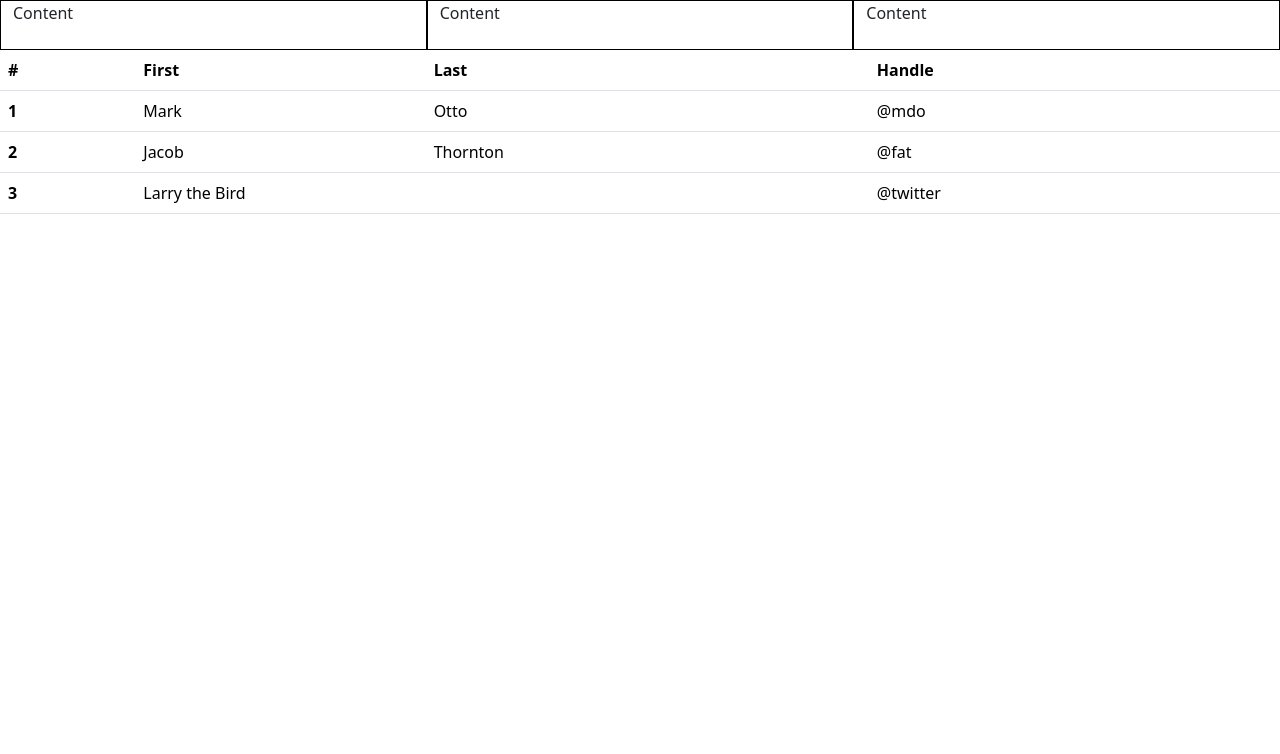
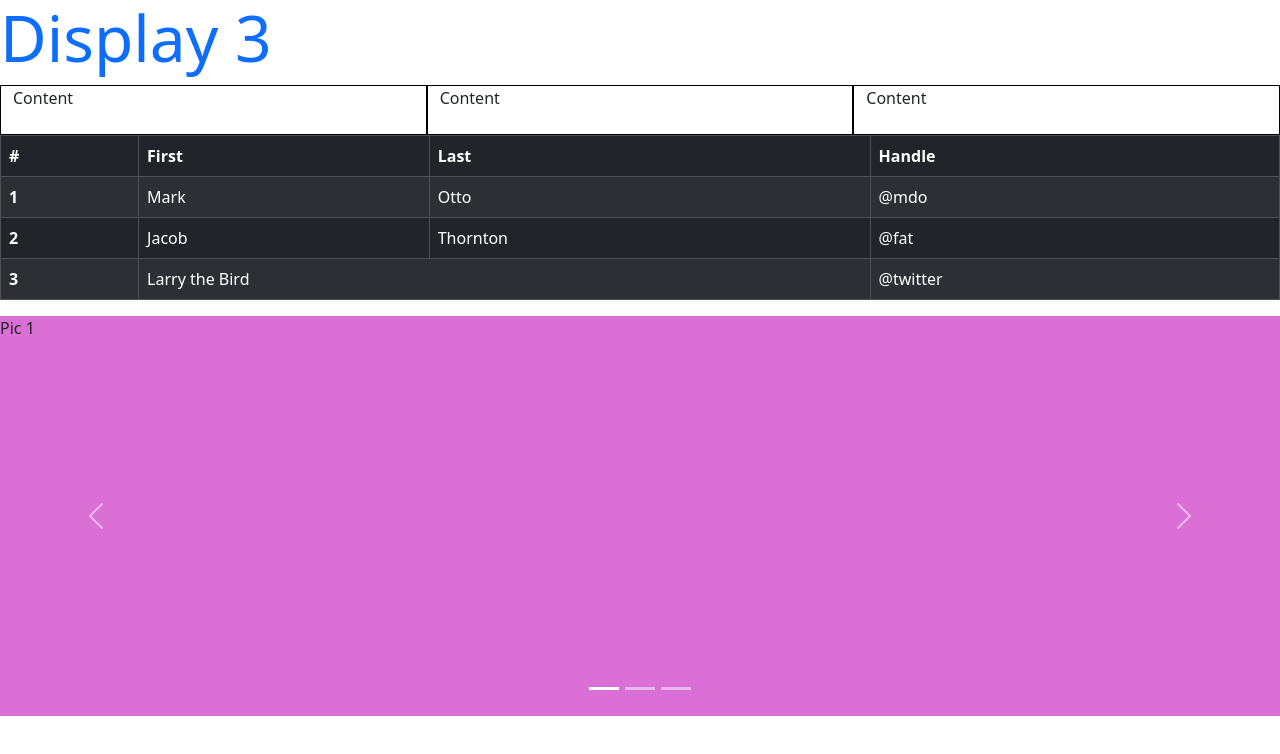
Before and after one commit to ktkelly11/Intro-Bootstrap, a plain HTML site: page pages/index.html in a window 1280 px wide. Drawn offline with nearby package versions, Linux system fonts and the light colour scheme.

Commit message:
added header and carousel

```diff
--- a/pages/index.html
+++ b/pages/index.html
@@ -24,6 +24,8 @@
     </style>
   </head>
   <body>
+    <!-- Page Header -->
+    <h1 class="display-3 text-primary">Display 3</h1>
     <!-- Responsive Grid -->
     <div class="container-fluid">
       <div class="row">
@@ -33,7 +35,9 @@
       </div>
     </div>
     <!-- Table -->
-    <table class="table">
+    <table
+      class="table table-dark table-striped table-bordered table-hover table-condensed"
+    >
       <thead>
         <tr>
           <th scope="col">#</th>
@@ -62,5 +66,75 @@
         </tr>
       </tbody>
     </table>
+    <div id="carouselExampleIndicators" class="carousel slide">
+      <div class="carousel-indicators">
+        <button
+          type="button"
+          data-bs-target="#carouselExampleIndicators"
+          data-bs-slide-to="0"
+          class="active"
+          aria-current="true"
+          aria-label="Slide 1"
+        ></button>
+        <button
+          type="button"
+          data-bs-target="#carouselExampleIndicators"
+          data-bs-slide-to="1"
+          aria-label="Slide 2"
+        ></button>
+        <button
+          type="button"
+          data-bs-target="#carouselExampleIndicators"
+          data-bs-slide-to="2"
+          aria-label="Slide 3"
+        ></button>
+      </div>
+      <div class="carousel-inner">
+        <div class="carousel-item active">
+          <!-- <img src="..." class="d-block w-100" alt="..." /> -->
+          <div style="width: 100%; height: 400px; background-color: orchid">
+            Pic 1
+          </div>
+        </div>
+        <div class="carousel-item">
+          <!-- <img src="..." class="d-block w-100" alt="..." /> -->
+          <div
+            style="
+              width: 100%;
+              height: 400px;
+              background-color: rgb(156, 104, 220);
+            "
+          >
+            Pic 2
+          </div>
+        </div>
+        <div class="carousel-item">
+          <!-- <img src="..." class="d-block w-100" alt="..." /> -->
+          <div
+            style="width: 100%; height: 400px; background-color: cornflowerblue"
+          >
+            Pic 3
+          </div>
+        </div>
+      </div>
+      <button
+        class="carousel-control-prev"
+        type="button"
+        data-bs-target="#carouselExampleIndicators"
+        data-bs-slide="prev"
+      >
+        <span class="carousel-control-prev-icon" aria-hidden="true"></span>
+        <span class="visually-hidden">Previous</span>
+      </button>
+      <button
+        class="carousel-control-next"
+        type="button"
+        data-bs-target="#carouselExampleIndicators"
+        data-bs-slide="next"
+      >
+        <span class="carousel-control-next-icon" aria-hidden="true"></span>
+        <span class="visually-hidden">Next</span>
+      </button>
+    </div>
   </body>
 </html>
```
